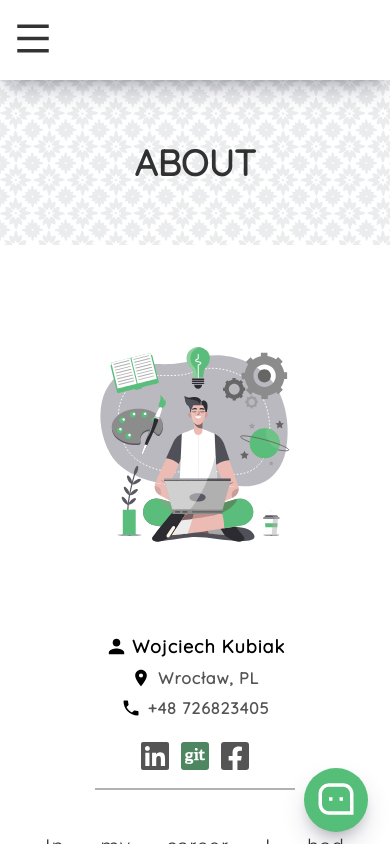
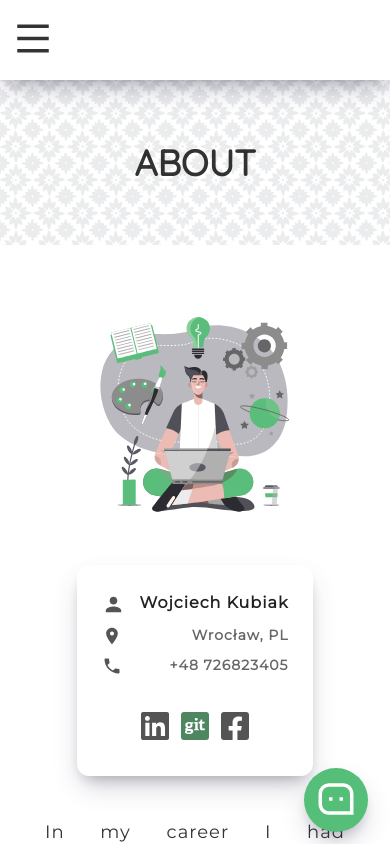
Before and after one commit to wojciechkubiak/www, a Next.js app: page /about in a window 390 px wide. Shown: the top 844 px of the page. Built offline with nearby package versions, Linux system fonts and the light colour scheme.

Commit message:
Message form and about personal info

```diff
--- a/styles.css
+++ b/styles.css
@@ -303,7 +303,7 @@ textarea {
   box-shadow: rgba(50, 50, 93, 0.25) 0px 13px 27px -5px,
     rgba(0, 0, 0, 0.3) 0px 8px 16px -8px;
   padding: 10px;
-  width: 600px;
+  width: 620px;
   right: 50px;
   bottom: 50px;
   z-index: 2000;
@@ -461,6 +461,12 @@ textarea {
   transition: 1s all;
 }
 
+.bio-btn:hover {
+  border: 2px solid rgba(0, 0, 0, 0.8);
+  color: #4e8661;
+  transition: 1s all;
+}
+
 .landing-btn > a {
   text-decoration: none !important;
   color: rgba(0, 0, 0, 0.67);
@@ -593,6 +599,10 @@ textarea {
   width: 200px;
   left: 50%;
   transform: translateX(-50%);
+  padding: 18px;
+  border-radius: 12px;
+  box-shadow: rgba(50, 50, 93, 0.25) 0px 13px 27px -5px,
+    rgba(0, 0, 0, 0.3) 0px 8px 16px -8px;
 }
 
 .bio-personal > div {
@@ -601,18 +611,24 @@ textarea {
   margin-top: 10px;
 }
 
-.bio-personal > div > h4 {
-  font-family: "Quicksand", sans-serif;
-  font-weight: bold;
-  font-size: 16px;
-  letter-spacing: 1px;
-  margin-left: 7px;
+.bio-personal > div > svg {
   color: rgba(0, 0, 0, 0.67);
 }
 
+.bio-personal > div > h4 {
+  font-family: "Montserrat", sans-serif;
+  font-weight: bold;
+  font-size: 14px;
+  letter-spacing: 1px;
+  margin-left: 7px;
+  color: rgba(0, 0, 0, 0.6);
+  min-width: 160px;
+}
+
 .bio-personal > div:first-child > h4 {
-  color: black !important;
-  font-size: 18px;
+  color: rgba(0, 0, 0, 0.87);
+  font-family: "Montserrat", sans-serif;
+  font-size: 16px;
   margin-left: 4px;
 }
 
@@ -636,7 +652,6 @@ textarea {
   font-family: "Montserrat", sans-serif;
   font-weight: lighter;
   text-align: justify;
-  text-justify: inter-word;
   color: rgba(0, 0, 0, 0.8);
 }
 
@@ -1031,7 +1046,8 @@ textarea {
   .lottie-container,
   .lottie-container > div {
     max-width: 100vw;
-    height: 360px;
+    height: 300px;
+    width: 300px;
   }
 
   .lottie-container > div > svg {
@@ -1078,12 +1094,12 @@ textarea {
   }
 
   .bio-personal > div > h4 {
-    text-align: center !important;
+    text-align: right !important;
   }
 
   .social-medias {
     padding-bottom: 12px;
-    border-bottom: 2px solid rgba(0, 0, 0, 0.3);
+    padding-top: 24px;
   }
 
   .bio {
```
